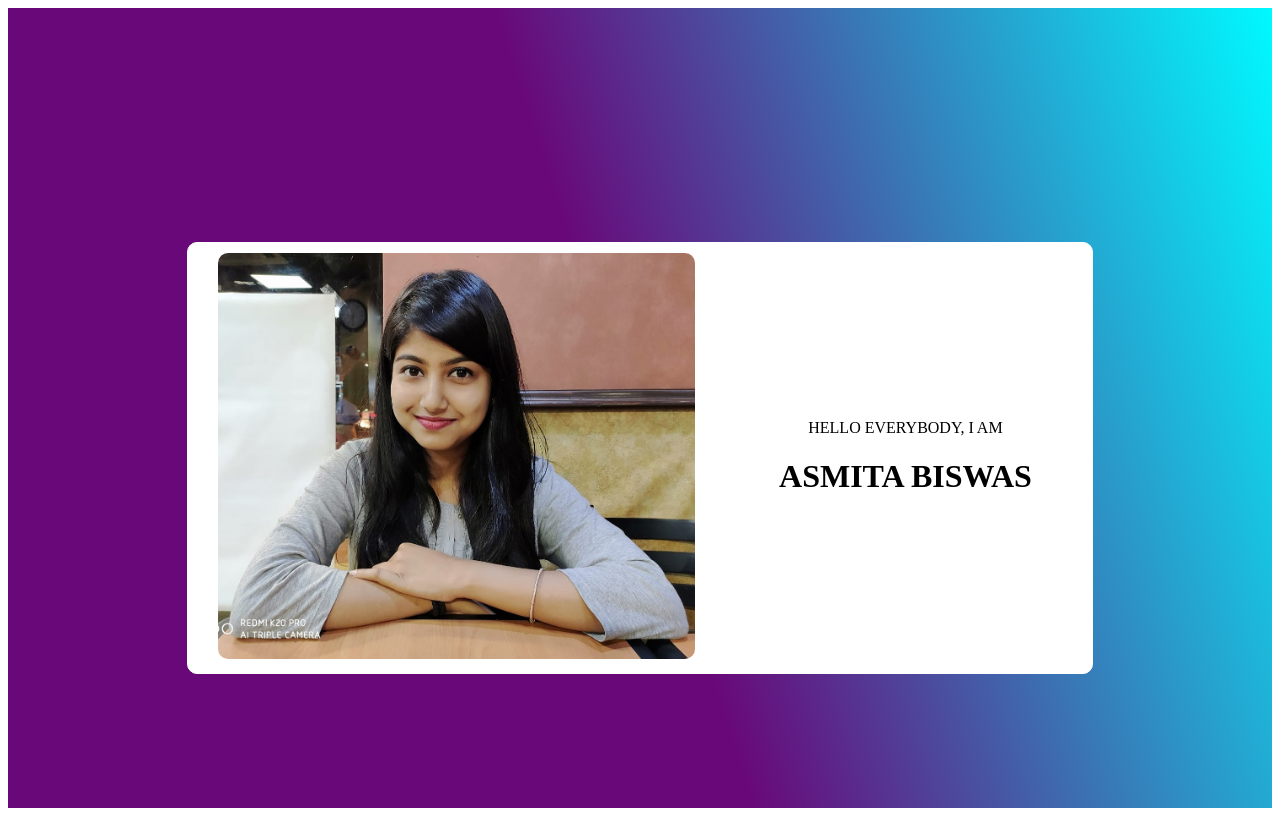
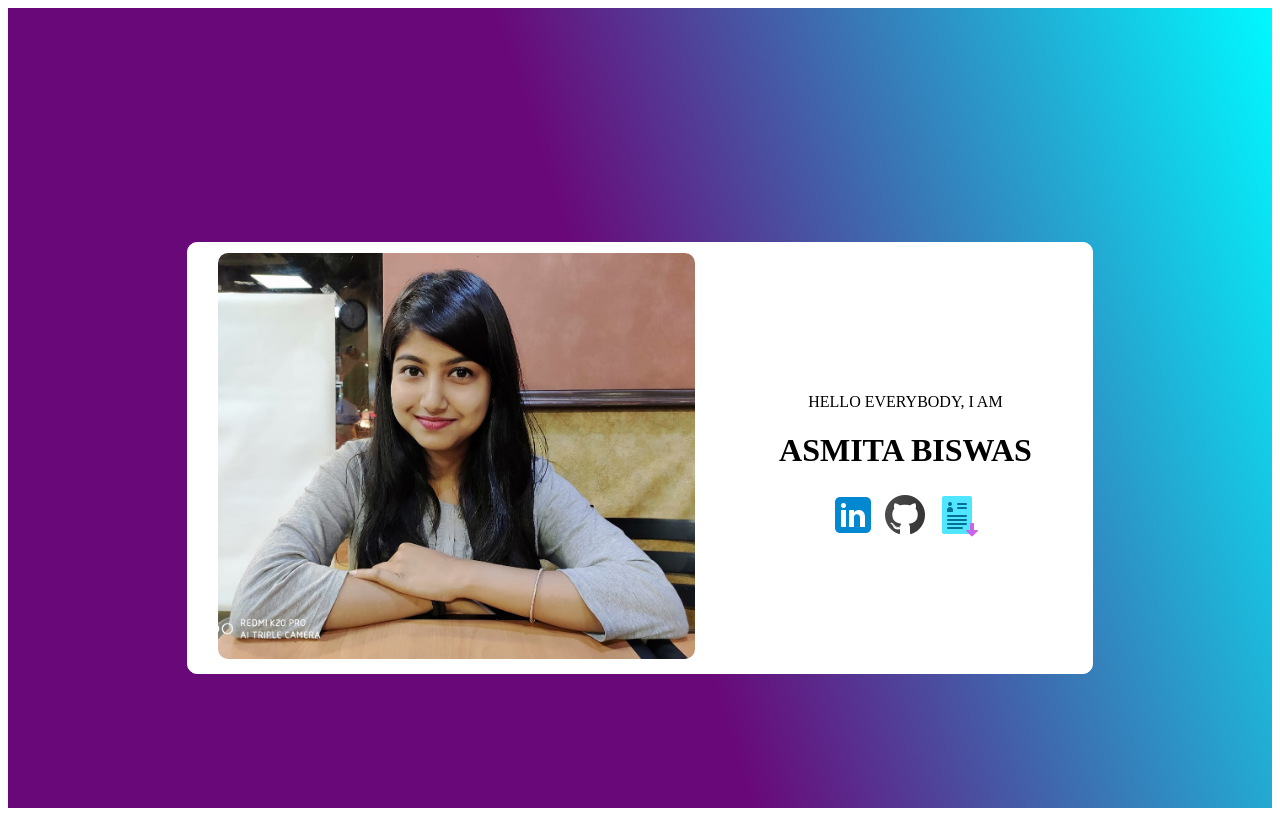
Before and after one commit to asmita-biswas/asmita-biswas.github.io, a plain HTML site: page index.html in a window 1280 px wide. Drawn offline with Linux system fonts and the light colour scheme.

Commit message:
Added changes for linked github resume links

```diff
--- a/index.html
+++ b/index.html
@@ -10,11 +10,16 @@
     <div class="bodyDiv">
         <div class="infoDiv">
             <div class="leftDiv">
-                <img class="imageClass" src="./Asmita_photo.jpeg" />
+                <img class="imageClass" src="./assets/img/Asmita_photo.jpeg" />
             </div>
             <div class="rightDiv">
                 <div>HELLO EVERYBODY, I AM </div>
                 <h1>ASMITA BISWAS</h1>
+                <div>
+                    <a href="https://www.linkedin.com/in/asmitabiswas/"><img src="./assets/img/linkedin.png" /></a>
+                    <a href="https://github.com/asmita-biswas"><img src="./assets/img/github.png" /></a>
+                    <a href="./assets/AsmitBiswas CV_2024_github.pdf"><img src="./assets/img/open-resume.png" /></a>
+                </div>
             </div>
         </div>
     </div>
```
Also changed, not shown: assets/img/Asmita_photo.jpeg (renamed from Asmita_photo.jpeg), assets/img/github.png (added), assets/img/linkedin.png (added), assets/img/open-resume.png (added), 1 other file.
